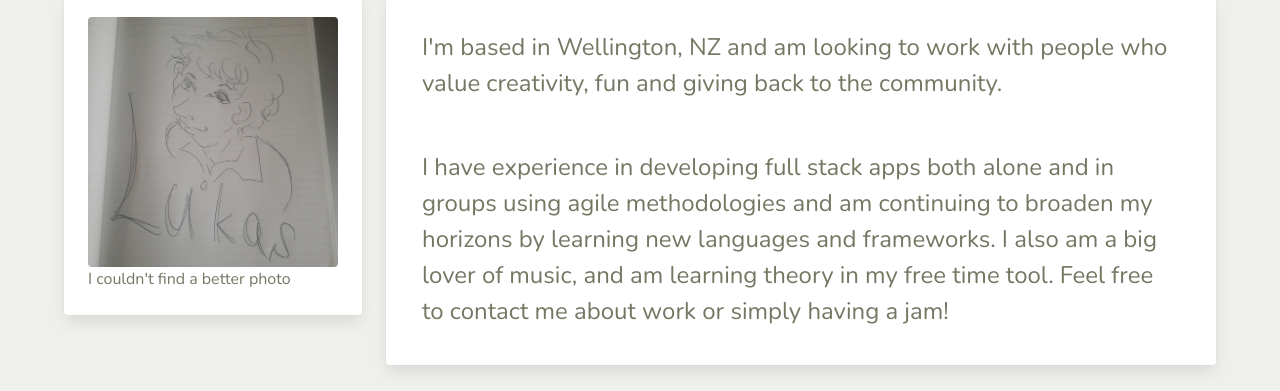
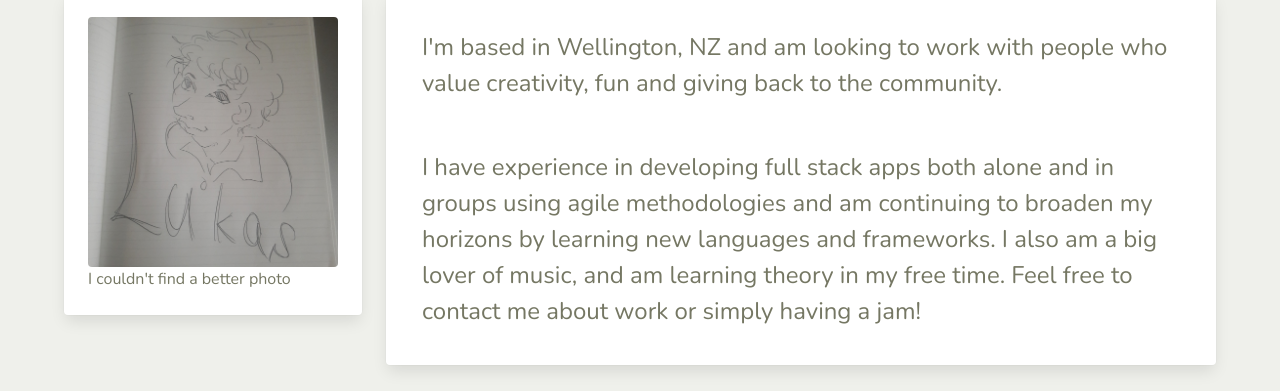
Before and after one commit to lukas-jj/my-portfolio, a React (Create React App) app in the folder my-portfolio/: page /#/ in a window 1280 px wide. Shown: the part 1060-1451 px from the top of the page. Built offline with nearby package versions, Linux system fonts and the light colour scheme.

Commit message:
fix card

```diff
--- a/my-portfolio/src/components/AboutMe.jsx
+++ b/my-portfolio/src/components/AboutMe.jsx
@@ -34,7 +34,7 @@ function AboutMe() {
                                     I'm based in Wellington, NZ and am looking to work with people who value creativity, fun and giving back to the community.
 </p>
 <p id="about-me-p" class="content is-large p-3">
-                                    I have experience in developing full stack apps both alone and in groups using agile methodologies and am continuing to broaden my horizons by learning new languages and frameworks. I also am a big lover of music, and am learning theory in my free time tool. Feel free to contact me about work or simply having a jam!
+                                    I have experience in developing full stack apps both alone and in groups using agile methodologies and am continuing to broaden my horizons by learning new languages and frameworks. I also am a big lover of music, and am learning theory in my free time. Feel free to contact me about work or simply having a jam!
                                     </p>
 
                             </div>
```
